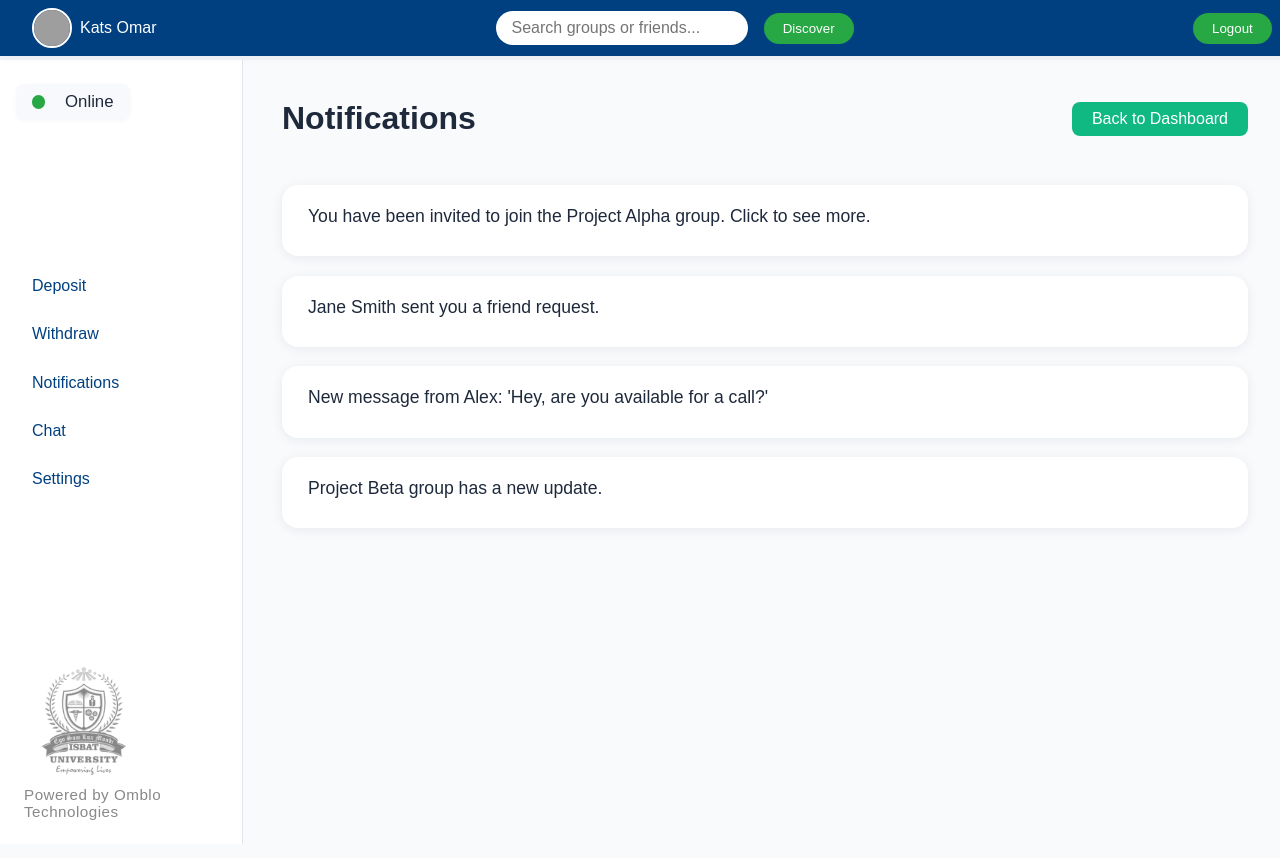
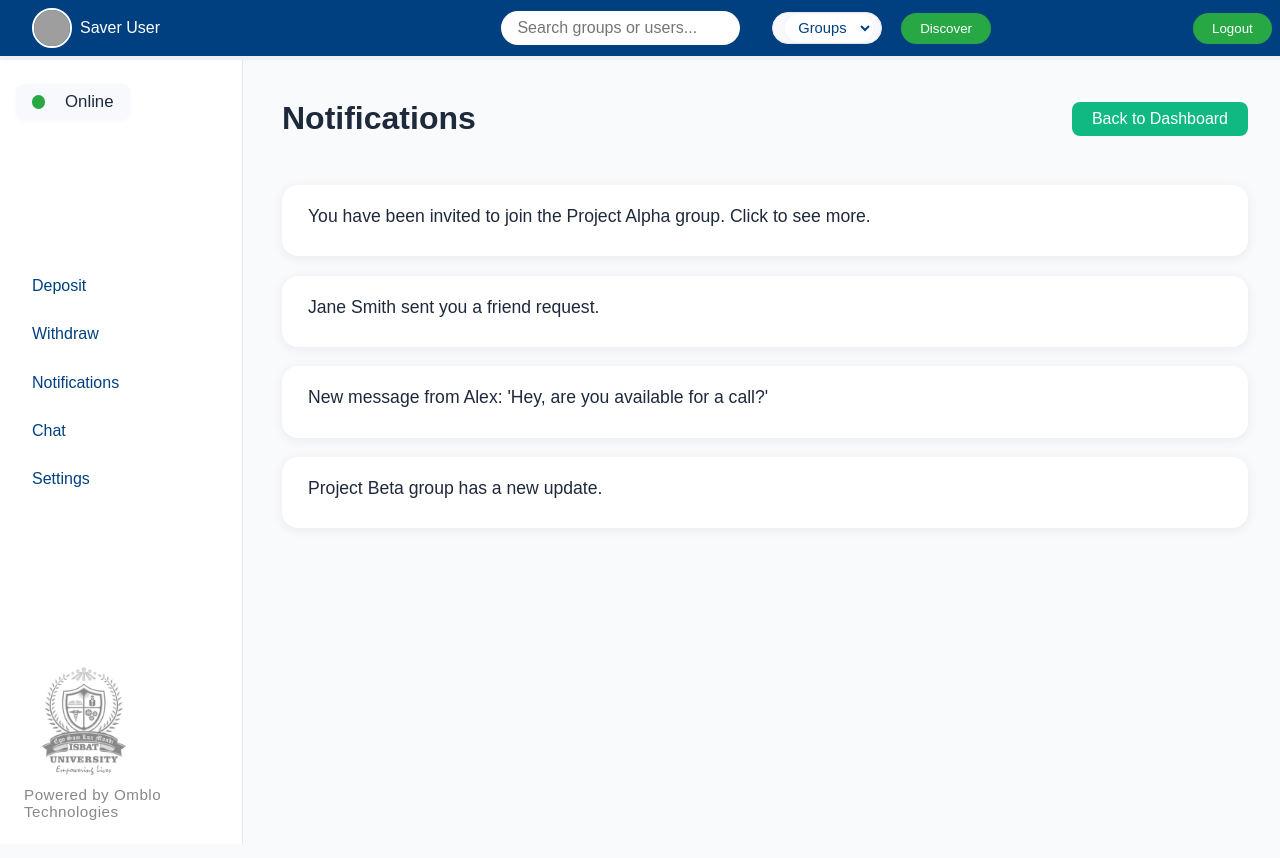
Before and after one commit to katsomar/trinitysaccoprj, a React (Vite) app in the folder client/: page /notifications in a window 1280 px wide. Built offline with nearby package versions, Linux system fonts and the light colour scheme; grey boxes are pictures that could not be loaded.

Commit message:
modified the notifications.jsx page to look like the other pages in saver dashboard

```diff
--- a/client/src/pages/Notifications.jsx
+++ b/client/src/pages/Notifications.jsx
@@ -4,6 +4,7 @@ import "../styles/notifications.css";
 import { useNavigate } from "react-router-dom";
 import DepositModal from '../components/DepositModal';
 import WithdrawPopup from '../components/WithdrawPopup';
+import SaverTopNav from "../components/SaverTopNav";
 
 const user = {
   name: "Kats Omar",
@@ -89,37 +90,8 @@ const Notifications = () => {
 
   return (
     <div className="notifications-root">
-      {/* Navbar (same as SaverDashboard) */}
-      <nav className="navbar">
-        <div className="navbar-left">
-          <div
-            className="profile-viewer"
-            style={{ cursor: "pointer" }}
-            onClick={() => navigate("/profile")}
-          >
-            <img src={user.avatar} alt="Avatar" className="avatar" />
-            <span>{user.name}</span>
-          </div>
-        </div>
-        <div className="navbar-center">
-          <input
-            type="text"
-            className="search-bar"
-            placeholder="Search groups or friends..."
-          />
-          <button
-            className="discover-btn"
-            onClick={() => navigate("/discover")}
-          >
-            Discover
-          </button>
-        </div>
-        <div className="navbar-right">
-          <button className="logout-btn" onClick={() => navigate("/login")}>
-            Logout
-          </button>
-        </div>
-      </nav>
+      {/* Navbar */}
+      <SaverTopNav />
       <div className="notifications-main">
         <aside className="sidebar">
           <div className="online-status">
```
